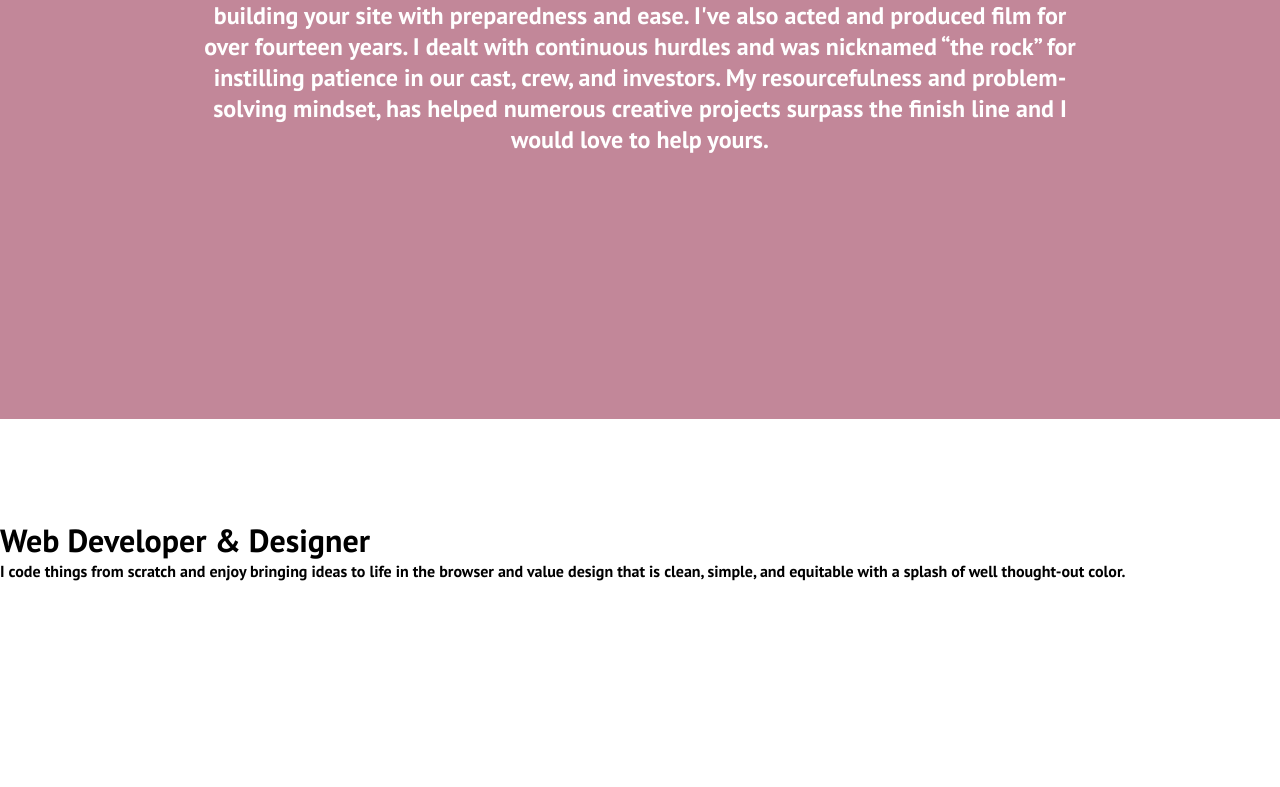
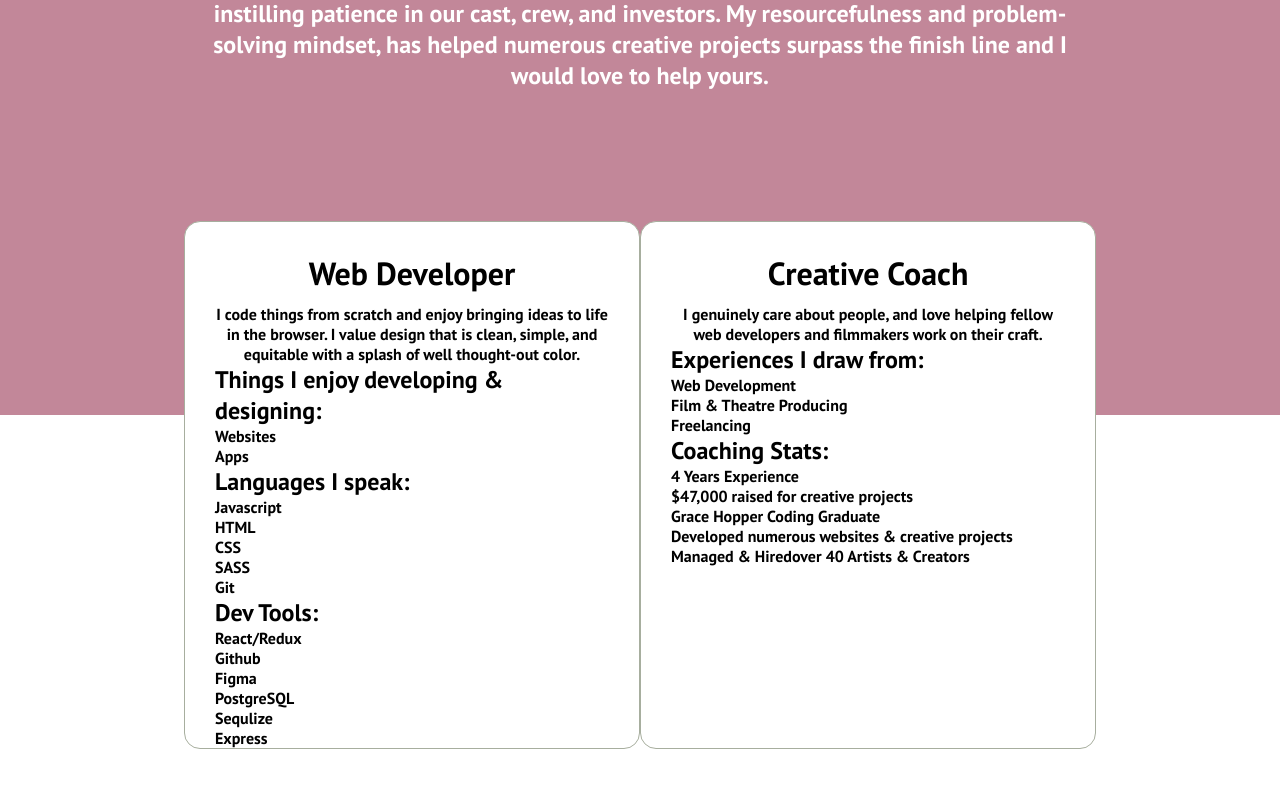
Before and after one commit to rachelcorawood/coding-by-cora, a React (Vite) app: page / in a window 1280 px wide. Shown: the part 907-1694 px from the top of the page. Built offline with nearby package versions, Linux system fonts and the light colour scheme.

Commit message:
skill boxes made

```diff
--- a/src/components/AboutMe.css
+++ b/src/components/AboutMe.css
@@ -6,7 +6,7 @@
 
 .title-description {
   text-align: center;
-  padding-top: 30px
+  padding-top: 30px;
 }
 
 .image {
@@ -25,7 +25,7 @@
 
 .bio {
   background-color: #C28799;
-  padding-top: 14rem;
+  padding-top: 10rem;
   padding-bottom: 14rem;
   padding-left: 10rem;
   padding-right: 10rem;
@@ -41,4 +41,5 @@
   text-align: center;
   color: white;
   margin: 40px;
+  padding-bottom: 60px;
 }
--- a/src/components/Skill.css
+++ b/src/components/Skill.css
@@ -1,7 +1,45 @@
+.skill-section {
+  padding: 30px 30px;
+  margin: 0 auto;
+  margin-top: -14rem;
+  min-height: 250px;
+  justify-content: center;
+  display: flex;
+}
 
+.skill-box {
+  padding-top: 30px;
+  padding-left: 30px;
+  padding-right: 30px;
+  background-color: white;
+  width: calc(32.3%);
+  min-height: 250px;
+  border: 1px;
+  border-style: solid;
+  border-color: #a7ae9e;
+  border-radius: 1rem;
+}
 
-.info-section {
+*,
+*:before,
+*:after {
+  box-sizing: inherit;
+}
 
-  margin: 100px 0px;
-  min-height: 250px
+.skill-title {
+  text-align: center;
 }
+
+.skill-description {
+  padding-top: 10px;
+  text-align: center;
+}
+
+ul.skill-list {
+  list-style-type: none;
+  /* Remove bullets */
+  padding: 0;
+  /* Remove padding */
+  margin: 0;
+  /* Remove margins */
+}
--- a/src/components/Skill.jsx
+++ b/src/components/Skill.jsx
@@ -4,13 +4,52 @@ import "./Skill.css"
 export default function Skill() {
   return (
     <>
-      <div className='info-section'>
-        <div className='info-box' >
-          <h1> Web Developer & Designer </h1>
-          <p>I code things from scratch and enjoy bringing ideas to life in the browser and value design that is clean, simple, and equitable with a splash of well thought-out color. </p>
+      <div className='skill-section'>
+        <div className='skill-box' >
+          <h1 className="skill-title"> Web Developer</h1>
+          <p className="skill-description">I code things from scratch and enjoy bringing ideas to life in the browser. I value design that is clean, simple, and equitable with a splash of well thought-out color. </p>
+          <h2 className="skill-list-title">Things I enjoy developing & designing:</h2>
+          <ul className="skill-list">
+            <li>Websites</li>
+            <li>Apps</li>
+          </ul>
+          <h2 className="skill-list-title">Languages I speak:</h2>
+          <ul className="skill-list">
+            <li>Javascript</li>
+            <li>HTML</li>
+            <li>CSS</li>
+            <li>SASS</li>
+            <li>Git</li>
+          </ul>
+          <h2 className="skill-list-title">Dev Tools:</h2>
+          <ul className="skill-list">
+            <li>React/Redux</li>
+            <li>Github</li>
+            <li>Figma</li>
+            <li>PostgreSQL</li>
+            <li>Sequlize</li>
+            <li>Express</li>
+          </ul>
         </div>
-        <div className='info-box'></div>
-        <div className='info-box'></div>
+        <div className='skill-box'>
+          <h1 className="skill-title"> Creative Coach </h1>
+          <p className="skill-description">I genuinely care about people, and love helping fellow web developers and filmmakers work on their craft.</p>
+          <h2 className="skill-list-title">Experiences I draw from:</h2>
+          <ul className="skill-list">
+            <li>Web Development</li>
+            <li>Film & Theatre Producing</li>
+            <li>Freelancing</li>
+          </ul>
+          <h2 className="skill-list-title">Coaching Stats:</h2>
+          <ul className="skill-list">
+            <li>4 Years Experience</li>
+            <li>$47,000 raised for creative projects</li>
+            <li> Grace Hopper Coding Graduate</li>
+            <li> Developed numerous websites & creative projects</li>
+            <li> Managed & Hiredover 40 Artists & Creators </li>
+          </ul>
+
+        </div>
       </div>
     </>
   )
--- a/src/main.css
+++ b/src/main.css
@@ -7,9 +7,5 @@
 .homepage,
 .contact,
 .producing {
-  display: flex;
-  height: 90vh;
-  align-items: center;
-  justify-content: center;
   font-size: 3rem;
 }
```
